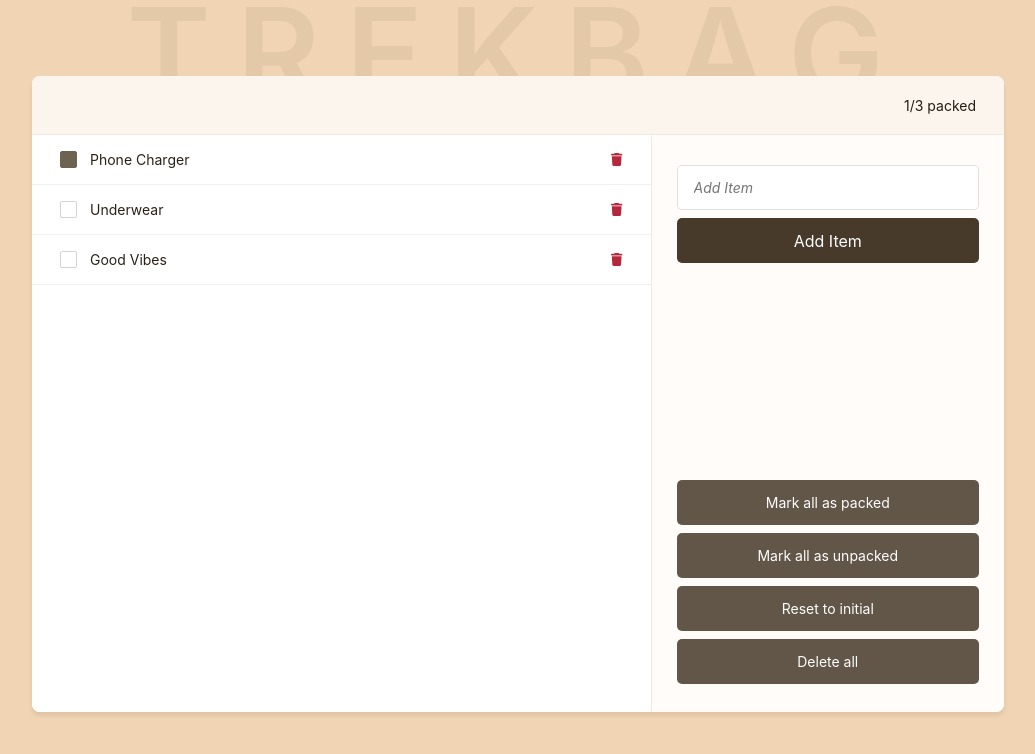
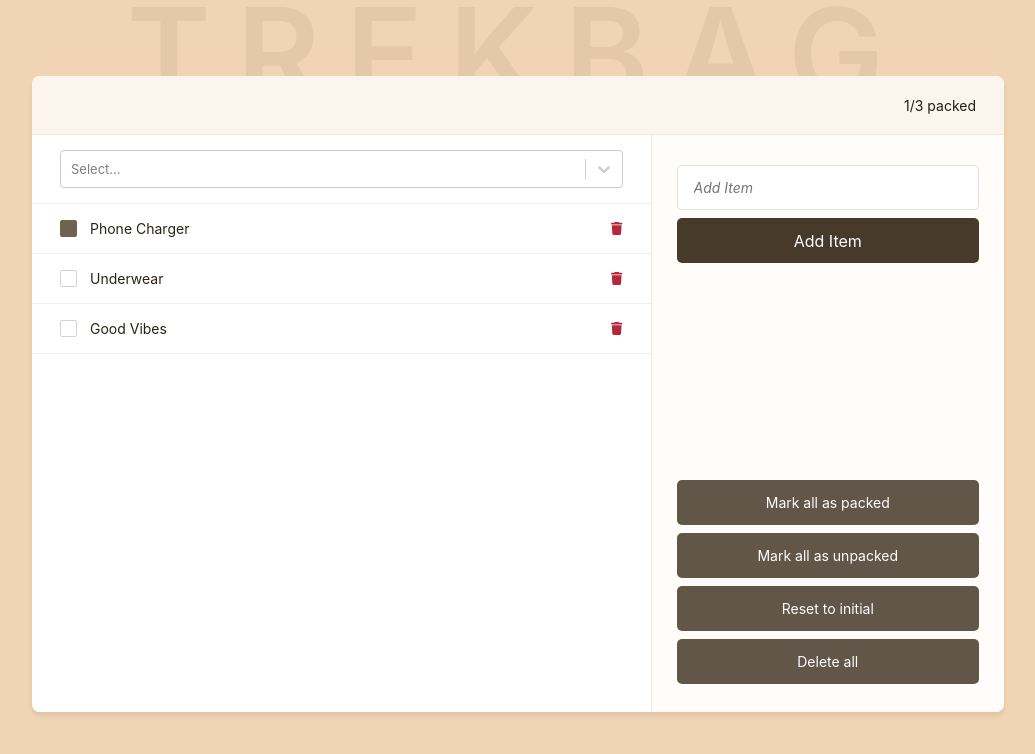
Before and after one commit to lumsdenbrady/learning-trekbag, a React (Vite) app: page / in a window 1280 px wide. Shown: the top 754 px of the page, without its empty margins (122-1157 px from the left). Built offline with nearby package versions, Linux system fonts and the light colour scheme.

Commit message:
create sort functionality, style sort selector menu, replace items in itemList with sortedItems()

```diff
--- a/package.json
+++ b/package.json
@@ -16,7 +16,8 @@
     "@fortawesome/free-solid-svg-icons": "^6.5.2",
     "@fortawesome/react-fontawesome": "^0.2.0",
     "react": "^18.2.0",
-    "react-dom": "^18.2.0"
+    "react-dom": "^18.2.0",
+    "react-select": "^5.8.0"
   },
   "devDependencies": {
     "@types/react": "^18.2.66",
--- a/src/components/ItemList.jsx
+++ b/src/components/ItemList.jsx
@@ -1,12 +1,56 @@
+import { useState } from "react";
 import EmptyState from "./EmptyState";
 import Item from "./Item";
+import Select from "react-select";
 
 export default function ItemList({ items, onToggle, onDelete }) {
+  const options = [
+    { value: "default", label: "Sort By Default" },
+    { value: "unpacked", label: "Sort By Unpacked" },
+    { value: "packed", label: "Sort By Packed" },
+  ];
+  const [sortBy, setSortBy] = useState("default");
+
+  const sortedItems = () => {
+    const itemsToSort = items;
+    if (sortBy.value === "default") {
+      return itemsToSort;
+    } else if (sortBy.value === "unpacked") {
+      return itemsToSort.sort((a, b) => {
+        return a.packed - b.packed;
+      });
+    } else if (sortBy.value === "packed") {
+      return itemsToSort.sort((a, b) => {
+        return b.packed - a.packed;
+      });
+    } else {
+      return itemsToSort;
+    }
+  };
   return (
     <ul className="item-list">
-      {/* <Select /> */}
-      {items.length > 0 ? (
-        items.map((item) => {
+      <Select
+        styles={{
+          container: (styles) => ({
+            ...styles,
+            padding: "15px 28px",
+            borderBottom: "1px solid rgba(0, 0, 0, 0.05)",
+            fontSize: "13px",
+          }),
+          menu: (styles) => ({
+            ...styles,
+            padding: "0px",
+            fontSize: "13px",
+            width: "90%",
+          }),
+        }}
+        // className="sorting"
+        options={options}
+        value={sortBy}
+        onChange={setSortBy}
+      />
+      {sortedItems().length > 0 ? (
+        sortedItems().map((item) => {
           return (
             <Item
               onDelete={onDelete}
--- a/src/index.css
+++ b/src/index.css
@@ -74,8 +74,8 @@ header {
   grid-row: 2 / 3;
   background-color: #fff;
   overflow-y: scroll;
-  scrollbar-color: red orange;
-  scrollbar-width: thin;
+  /* scrollbar-color: red orange;
+  scrollbar-width: thin; */
   position: relative;
 }
 
```
Also changed, not shown: 1 other file (tests, documents, lock files or other folders).
